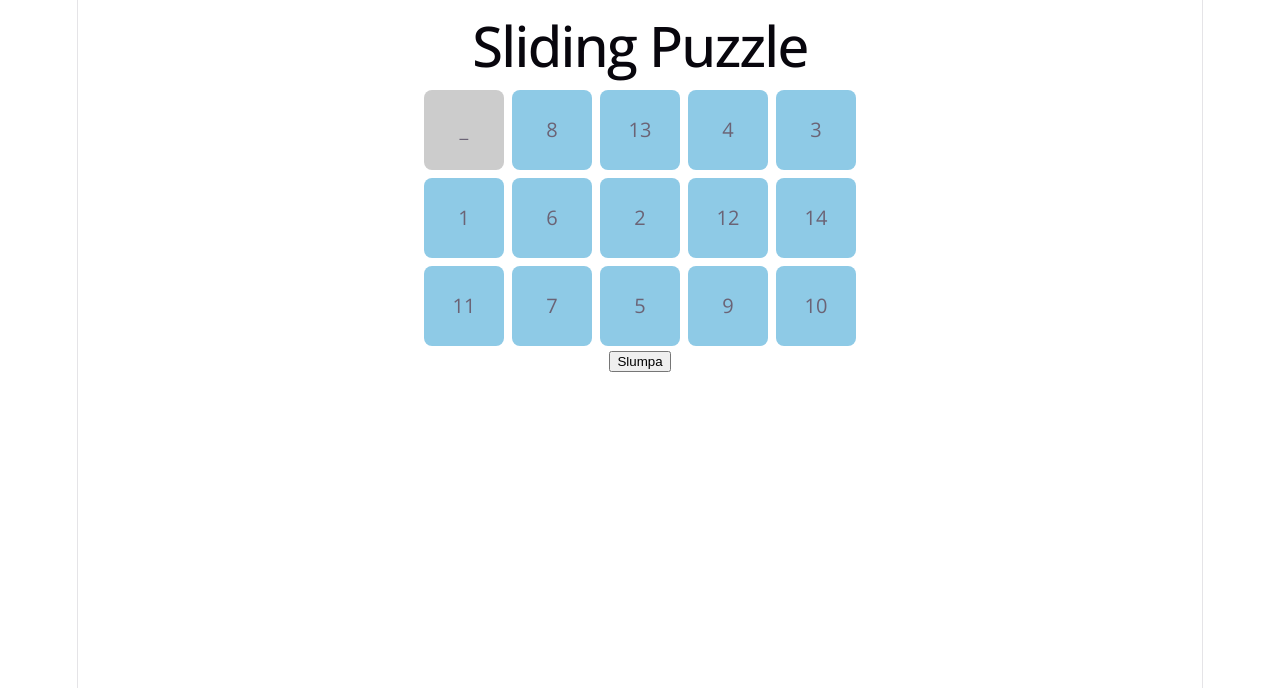
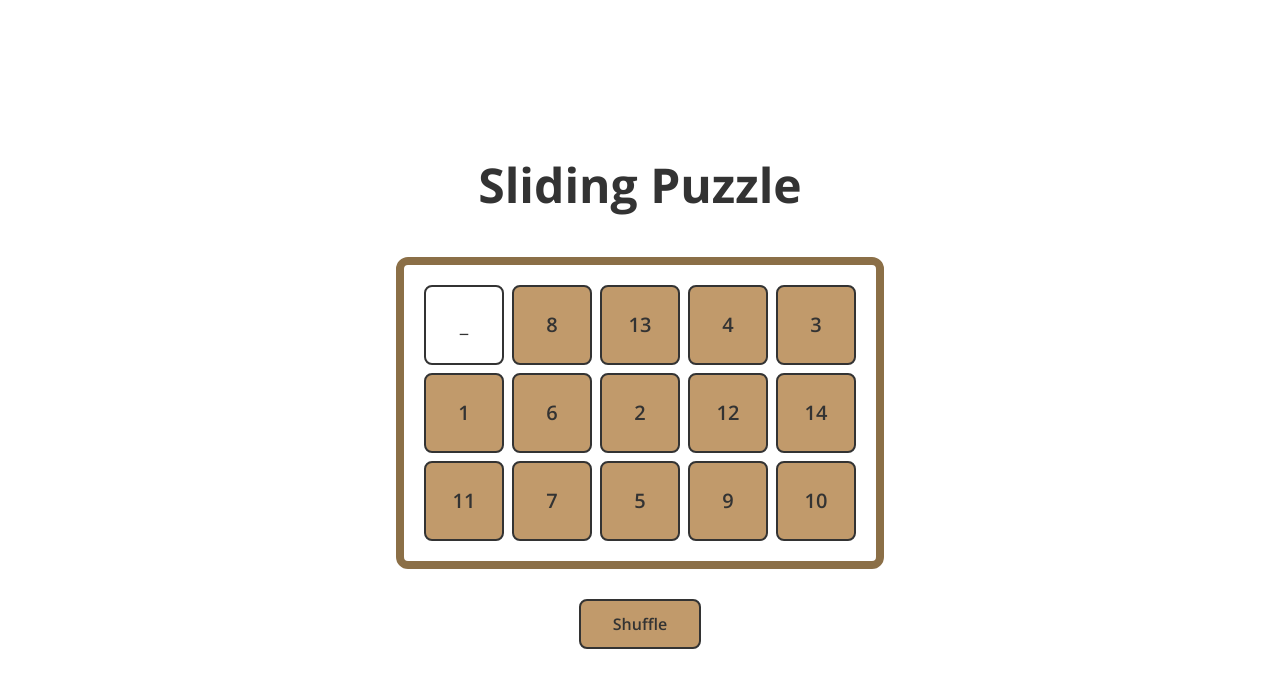
Before and after one commit to EddieJohanssonn3000/sliding-puzzle, a React (Vite) app: page / in a window 1280 px wide. Shown: the top 688 px of the page. Built offline with nearby package versions, Linux system fonts and the light colour scheme.

Commit message:
Applied css and did some clean up

```diff
--- a/src/App.css
+++ b/src/App.css
@@ -1,184 +1,86 @@
-.counter {
-  font-size: 16px;
-  padding: 5px 10px;
-  border-radius: 5px;
-  color: var(--accent);
-  background: var(--accent-bg);
-  border: 2px solid transparent;
-  transition: border-color 0.3s;
-  margin-bottom: 24px;
+:root {
+  --primary: #c19a6b;
+  --primary-dark: #816849;
+  --text: #333;
+  --spacing-lg: 40px;
+  --spacing-md: 30px;
+  --spacing-sm: 16px;
+  --font-size-xl: 48px;
+  --font-size-lg: 32px;
+  --font-size-md: 16px;
+  --font-size-sm: 14px;
+  --font-size-xs: 13px;
+}
 
-  &:hover {
-    border-color: var(--accent-border);
+.container {
+  display: flex;
+  flex-direction: column;
+  align-items: center;
+  justify-content: center;
+  min-height: 100vh;
+  padding: var(--spacing-sm);
+}
+
+h1 {
+  font-size: var(--font-size-xl);
+  margin-bottom: var(--spacing-lg);
+  color: var(--text);
+  font-family: 'Open Sans', sans-serif;
+  font-weight: 700;
+}
+
+.shuffle-btn {
+  margin-top: var(--spacing-md);
+  padding: 12px 32px;
+  font-size: var(--font-size-md);
+  font-family: 'Open Sans', sans-serif;
+  background: var(--primary);
+  color: var(--text);
+  border: 2px solid var(--text);
+  border-radius: 8px;
+  cursor: pointer;
+  font-weight: 600;
+}
+
+.shuffle-btn:hover {
+  background: var(--primary-dark);
+}
+
+.win-message {
+  margin-top: var(--spacing-md);
+  font-size: var(--font-size-lg);
+  color: var(--primary);
+  font-weight: 700;
+  animation: bounce 0.6s ease-in-out;
+}
+
+@keyframes bounce {
+  0%, 100% { transform: scale(1); }
+  50% { transform: scale(1.1); }
+}
+
+@media (max-width: 768px) {
+  :root {
+    --font-size-xl: 36px;
+    --font-size-lg: 24px;
+    --font-size-md: 14px;
   }
-  &:focus-visible {
-    outline: 2px solid var(--accent);
-    outline-offset: 2px;
+
+  .shuffle-btn {
+    padding: 10px 24px;
   }
 }
 
-.hero {
-  position: relative;
-
-  .base,
-  .framework,
-  .vite {
-    inset-inline: 0;
-    margin: 0 auto;
+@media (max-width: 480px) {
+  :root {
+    --font-size-xl: 28px;
+    --font-size-lg: 20px;
+    --font-size-md: 13px;
+    --spacing-lg: 24px;
   }
 
-  .base {
-    width: 170px;
-    position: relative;
-    z-index: 0;
-  }
-
-  .framework,
-  .vite {
-    position: absolute;
-  }
-
-  .framework {
-    z-index: 1;
-    top: 34px;
-    height: 28px;
-    transform: perspective(2000px) rotateZ(300deg) rotateX(44deg) rotateY(39deg)
-      scale(1.4);
-  }
-
-  .vite {
-    z-index: 0;
-    top: 107px;
-    height: 26px;
-    width: auto;
-    transform: perspective(2000px) rotateZ(300deg) rotateX(40deg) rotateY(39deg)
-      scale(0.8);
+  .shuffle-btn {
+    padding: 10px 20px;
+    margin-top: var(--spacing-sm);
   }
 }
-
-#center {
-  display: flex;
-  flex-direction: column;
-  gap: 25px;
-  place-content: center;
-  place-items: center;
-  flex-grow: 1;
-
-  @media (max-width: 1024px) {
-    padding: 32px 20px 24px;
-    gap: 18px;
-  }
-}
-
-#next-steps {
-  display: flex;
-  border-top: 1px solid var(--border);
-  text-align: left;
-
-  & > div {
-    flex: 1 1 0;
-    padding: 32px;
-    @media (max-width: 1024px) {
-      padding: 24px 20px;
-    }
-  }
-
-  .icon {
-    margin-bottom: 16px;
-    width: 22px;
-    height: 22px;
-  }
-
-  @media (max-width: 1024px) {
-    flex-direction: column;
-    text-align: center;
-  }
-}
-
-#docs {
-  border-right: 1px solid var(--border);
-
-  @media (max-width: 1024px) {
-    border-right: none;
-    border-bottom: 1px solid var(--border);
-  }
-}
-
-#next-steps ul {
-  list-style: none;
-  padding: 0;
-  display: flex;
-  gap: 8px;
-  margin: 32px 0 0;
-
-  .logo {
-    height: 18px;
-  }
-
-  a {
-    color: var(--text-h);
-    font-size: 16px;
-    border-radius: 6px;
-    background: var(--social-bg);
-    display: flex;
-    padding: 6px 12px;
-    align-items: center;
-    gap: 8px;
-    text-decoration: none;
-    transition: box-shadow 0.3s;
-
-    &:hover {
-      box-shadow: var(--shadow);
-    }
-    .button-icon {
-      height: 18px;
-      width: 18px;
-    }
-  }
-
-  @media (max-width: 1024px) {
-    margin-top: 20px;
-    flex-wrap: wrap;
-    justify-content: center;
-
-    li {
-      flex: 1 1 calc(50% - 8px);
-    }
-
-    a {
-      width: 100%;
-      justify-content: center;
-      box-sizing: border-box;
-    }
-  }
-}
-
-#spacer {
-  height: 88px;
-  border-top: 1px solid var(--border);
-  @media (max-width: 1024px) {
-    height: 48px;
-  }
-}
-
-.ticks {
-  position: relative;
-  width: 100%;
-
-  &::before,
-  &::after {
-    content: '';
-    position: absolute;
-    top: -4.5px;
-    border: 5px solid transparent;
-  }
-
-  &::before {
-    left: 0;
-    border-left-color: var(--border);
-  }
-  &::after {
-    right: 0;
-    border-right-color: var(--border);
-  }
-}
--- a/src/App.tsx
+++ b/src/App.tsx
@@ -31,9 +31,9 @@ export default function App() {
       <h1>Sliding Puzzle</h1>
       <Board board={board} onTileClick={handleTileClick} />
       <button onClick={handleShuffle} className="shuffle-btn">
-        Slumpa
+        Shuffle
       </button>
-      {isWon && <div className="win-message">🎉 Du vann!</div>}
+      {isWon && <div className="win-message">You made it!</div>}
     </div>
   )
 }
--- a/src/components/Board.module.css
+++ b/src/components/Board.module.css
@@ -1,5 +1,17 @@
 .board {
-    display: grid;
-    gap: 8px;
-    justify-content: center;
+  display: grid;
+  gap: 8px;
+  justify-content: center;
+  padding: 20px;
+  border: 8px solid #8b6f47;
+
+  border-radius: 12px;
+}
+
+@media (max-width: 480px) {
+  .board {
+    gap: 4px;
+    padding: 12px;
+    border: 5px solid #8b6f47;
   }
+}
--- a/src/components/Board.tsx
+++ b/src/components/Board.tsx
@@ -12,7 +12,7 @@ export default function Board({ board, onTileClick }: Props) {
       <div
         className={styles.board}
         style={{
-          gridTemplateColumns: `repeat(${board[0].length}, 80px)`
+          gridTemplateColumns: `repeat(${board[0].length}, minmax(0, 1fr))`
         }}
       >
         {board.map((row, r) =>
--- a/src/components/Tile.module.css
+++ b/src/components/Tile.module.css
@@ -7,13 +7,22 @@
   font-size: 20px;
   border-radius: 8px;
   cursor: pointer;
+  font-weight: 600;
+  border: 2px solid var(--text);
 }
 
 .filled {
-    background: #8ecae6;
+  background: var(--primary);
 }
 
-  .empty {
-    background: #ccc;
-    cursor: default;
+.filled:hover {
+  background: var(--primary-dark);
 }
+
+@media (max-width: 480px) {
+  .tile {
+    width: 60px;
+    height: 60px;
+    font-size: 16px;
+  }
+}
--- a/src/index.css
+++ b/src/index.css
@@ -1,113 +1,18 @@
 @import url('https://fonts.googleapis.com/css2?family=Open+Sans:wght@400;500;600;700&display=swap');
 
-:root {
-  --text: #6b6375;
-  --text-h: #08060d;
-  --bg: #fff;
-  --border: #e5e4e7;
-  --code-bg: #f4f3ec;
-  --accent: #aa3bff;
-  --accent-bg: rgba(170, 59, 255, 0.1);
-  --accent-border: rgba(170, 59, 255, 0.5);
-  --social-bg: rgba(244, 243, 236, 0.5);
-  --shadow:
-    rgba(0, 0, 0, 0.1) 0 10px 15px -3px, rgba(0, 0, 0, 0.05) 0 4px 6px -2px;
-
-  --sans: 'Open Sans', system-ui, 'Segoe UI', Roboto, sans-serif;
-  --heading: 'Open Sans', system-ui, 'Segoe UI', Roboto, sans-serif;
-  --mono: ui-monospace, Consolas, monospace;
-
-  font: 18px/145% var(--sans);
-  letter-spacing: 0.18px;
-  color-scheme: light dark;
-  color: var(--text);
-  background: var(--bg);
-  font-synthesis: none;
-  text-rendering: optimizeLegibility;
-  -webkit-font-smoothing: antialiased;
-  -moz-osx-font-smoothing: grayscale;
-
-  @media (max-width: 1024px) {
-    font-size: 16px;
-  }
-}
-
-@media (prefers-color-scheme: dark) {
-  :root {
-    --text: #9ca3af;
-    --text-h: #f3f4f6;
-    --bg: #16171d;
-    --border: #2e303a;
-    --code-bg: #1f2028;
-    --accent: #c084fc;
-    --accent-bg: rgba(192, 132, 252, 0.15);
-    --accent-border: rgba(192, 132, 252, 0.5);
-    --social-bg: rgba(47, 48, 58, 0.5);
-    --shadow:
-      rgba(0, 0, 0, 0.4) 0 10px 15px -3px, rgba(0, 0, 0, 0.25) 0 4px 6px -2px;
-  }
-
-  #social .button-icon {
-    filter: invert(1) brightness(2);
-  }
-}
-
-#root {
-  width: 1126px;
-  max-width: 100%;
-  margin: 0 auto;
-  text-align: center;
-  border-inline: 1px solid var(--border);
-  min-height: 100svh;
-  display: flex;
-  flex-direction: column;
+* {
+  margin: 0;
+  padding: 0;
   box-sizing: border-box;
 }
 
 body {
-  margin: 0;
+  font-family: 'Open Sans', system-ui, 'Segoe UI', Roboto, sans-serif;
+  background: #fff;
+  color: #333;
 }
 
-h1,
-h2 {
-  font-family: var(--heading);
-  font-weight: 500;
-  color: var(--text-h);
+#root {
+  width: 100%;
+  min-height: 100vh;
 }
-
-h1 {
-  font-size: 56px;
-  letter-spacing: -1.68px;
-  margin: 32px 0;
-  @media (max-width: 1024px) {
-    font-size: 36px;
-    margin: 20px 0;
-  }
-}
-h2 {
-  font-size: 24px;
-  line-height: 118%;
-  letter-spacing: -0.24px;
-  margin: 0 0 8px;
-  @media (max-width: 1024px) {
-    font-size: 20px;
-  }
-}
-p {
-  margin: 0;
-}
-
-code,
-.counter {
-  font-family: var(--mono);
-  display: inline-flex;
-  border-radius: 4px;
-  color: var(--text-h);
-}
-
-code {
-  font-size: 15px;
-  line-height: 135%;
-  padding: 4px 8px;
-  background: var(--code-bg);
-}
```
Lines whose indentation alone changed are shown as unchanged.
